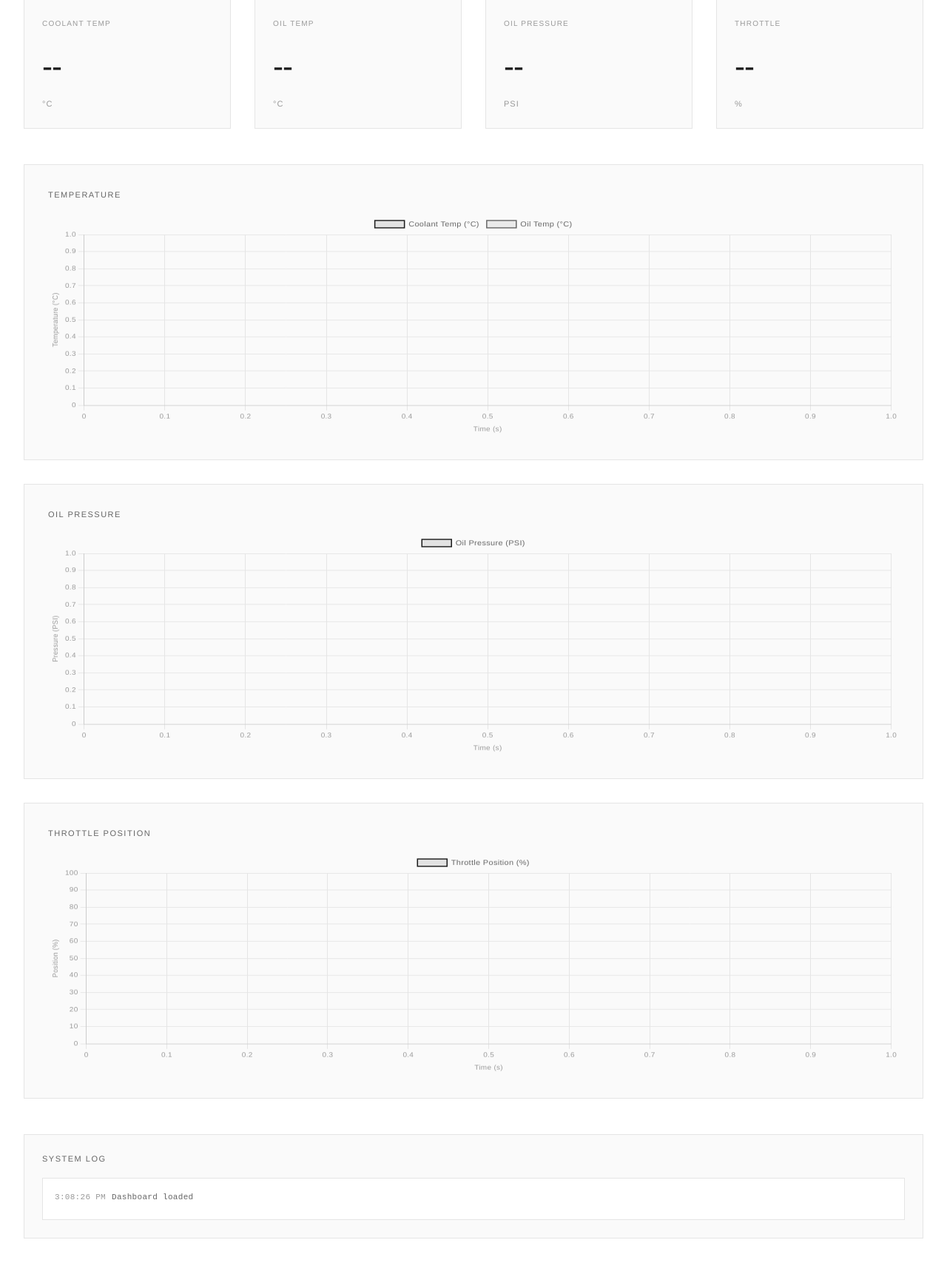
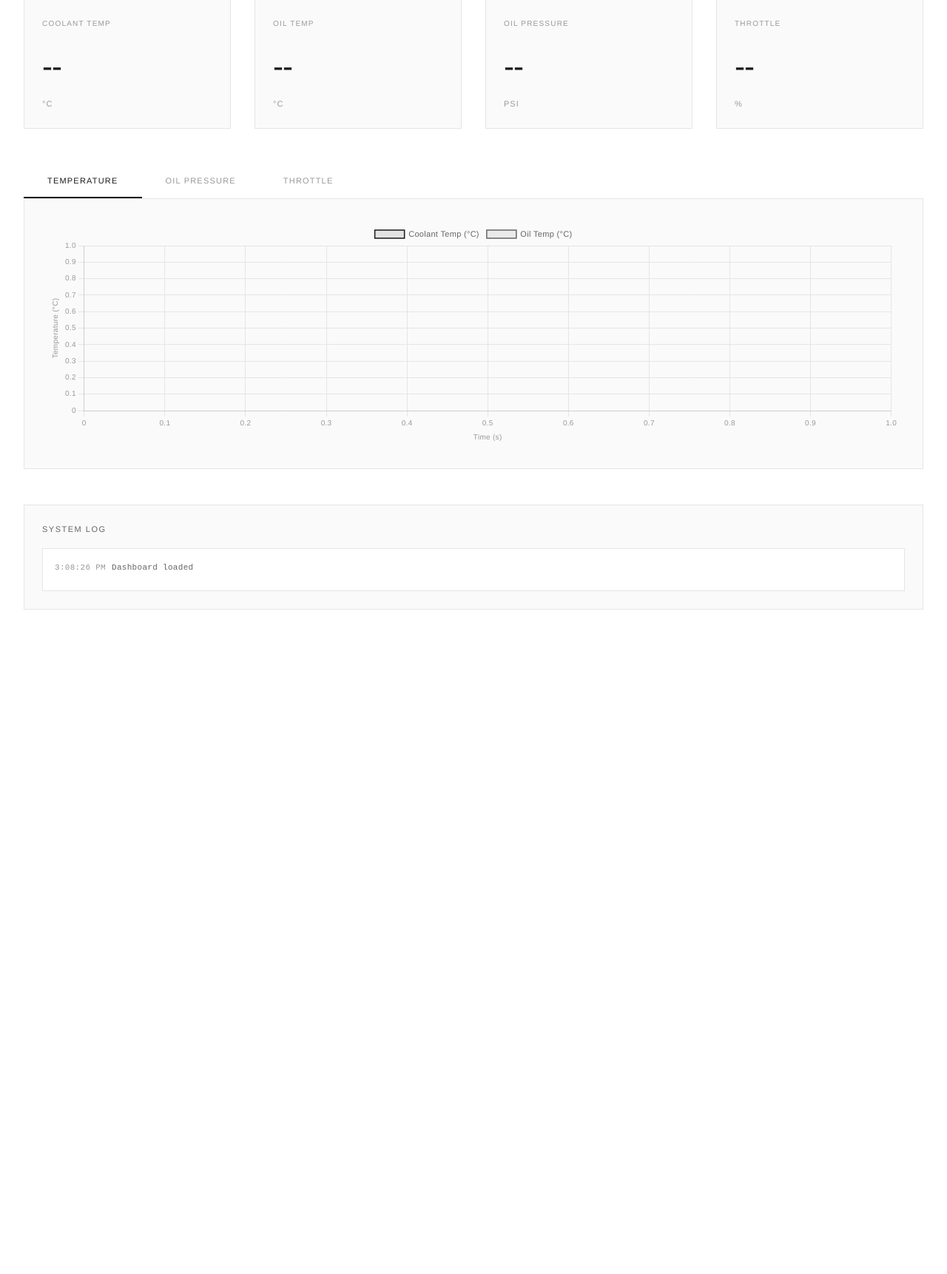
Before and after one commit to luifiio/bp4w-maq, a Flask app: page / in a window 1280 px wide. Shown: the part 318-2040 px from the top of the page at 74% size. After the commit the page ends 1142 px from the top, so only its background shows below. Run offline with Flask 3, Linux system fonts and the light colour scheme; some libraries are stand-ins or nearby versions.

Commit message:
css change, tab for graphs

```diff
--- a/frontend/static/css/style.css
+++ b/frontend/static/css/style.css
@@ -203,15 +203,48 @@ button.active {
     margin-bottom: 48px;
 }
 
+.chart-tabs {
+    display: flex;
+    gap: 0;
+    margin-bottom: 0;
+    border-bottom: 1px solid #e5e5e5;
+}
+
+.chart-tab {
+    background: transparent;
+    border: none;
+    padding: 16px 32px;
+    font-size: 11px;
+    font-weight: 500;
+    letter-spacing: 1.2px;
+    text-transform: uppercase;
+    color: #999;
+    cursor: pointer;
+    transition: all 0.2s ease;
+    border-bottom: 2px solid transparent;
+}
+
+.chart-tab:hover:not(.active) {
+    color: #666;
+    background: #fafafa;
+}
+
+.chart-tab.active {
+    color: #1a1a1a;
+    border-bottom-color: #1a1a1a;
+    background: transparent;
+}
+
 .chart-container {
+    display: none;
     background: #fafafa;
     border: 1px solid #e5e5e5;
+    border-top: none;
     padding: 32px;
-    margin-bottom: 32px;
 }
 
-.chart-container:last-child {
-    margin-bottom: 0;
+.chart-container.active {
+    display: block;
 }
 
 canvas {
--- a/frontend/static/js/dashboard.js
+++ b/frontend/static/js/dashboard.js
@@ -26,8 +26,29 @@ window.addEventListener('load', () => {
     console.log('Window loaded event fired');
     addLog('Dashboard loaded', 'info');
     updateButtonStates();
+    initChartTabs();
     console.log('Initialization complete');
 });
+
+// Chart tab switching
+function initChartTabs() {
+    const tabs = document.querySelectorAll('.chart-tab');
+    const containers = document.querySelectorAll('.chart-container');
+
+    tabs.forEach(tab => {
+        tab.addEventListener('click', () => {
+            const chartType = tab.getAttribute('data-chart');
+
+            // Update active tab
+            tabs.forEach(t => t.classList.remove('active'));
+            tab.classList.add('active');
+
+            // Update active chart container
+            containers.forEach(c => c.classList.remove('active'));
+            document.querySelector(`[data-chart-content="${chartType}"]`).classList.add('active');
+        });
+    });
+}
 
 // Socket events
 socket.on('connect', () => {
--- a/frontend/templates/index.html
+++ b/frontend/templates/index.html
@@ -53,18 +53,21 @@
             </div>
         </section>
 
-        <!-- Charts -->
+        <!-- Charts with Tabs -->
         <section class="charts">
-            <div class="chart-container">
-                <h2>Temperature</h2>
+            <div class="chart-tabs">
+                <button class="chart-tab active" data-chart="temp">Temperature</button>
+                <button class="chart-tab" data-chart="pressure">Oil Pressure</button>
+                <button class="chart-tab" data-chart="throttle">Throttle</button>
+            </div>
+
+            <div class="chart-container active" data-chart-content="temp">
                 <canvas id="tempChart"></canvas>
             </div>
-            <div class="chart-container">
-                <h2>Oil Pressure</h2>
+            <div class="chart-container" data-chart-content="pressure">
                 <canvas id="pressureChart"></canvas>
             </div>
-            <div class="chart-container">
-                <h2>Throttle Position</h2>
+            <div class="chart-container" data-chart-content="throttle">
                 <canvas id="throttleChart"></canvas>
             </div>
         </section>
```
